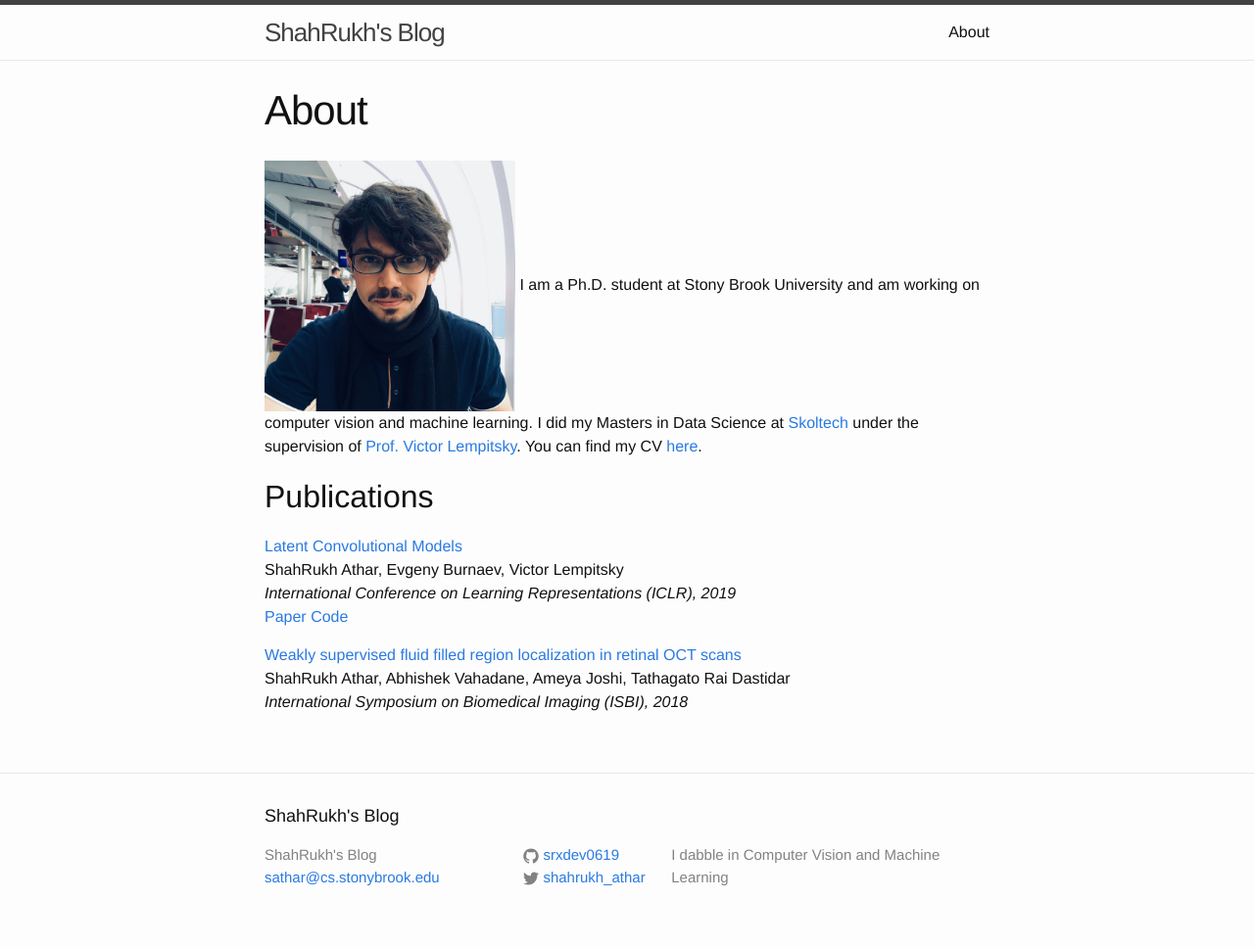
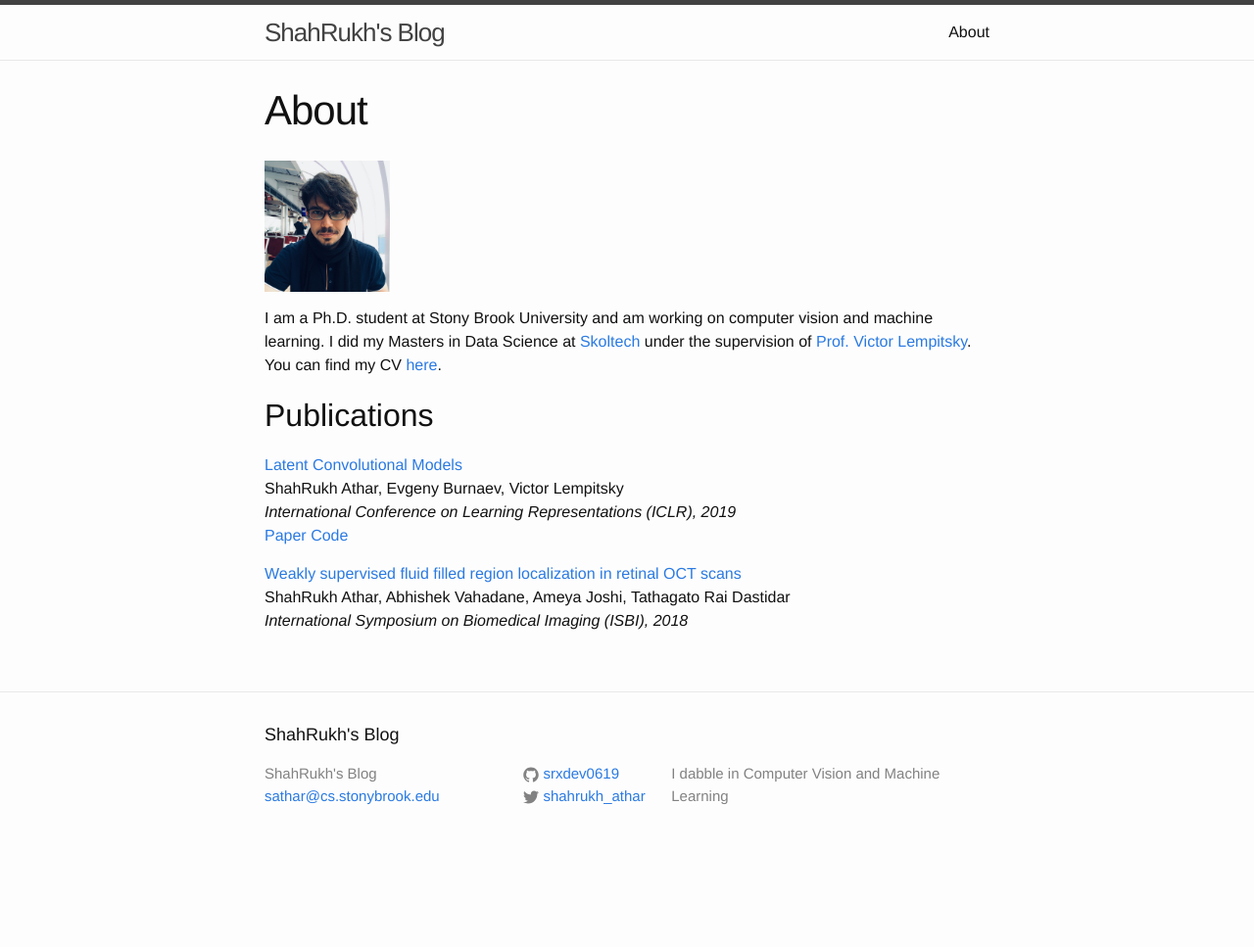
Before and after one commit to shahrukhathar/shahrukhathar.github.io, a Jekyll site: the page built from pages/about.md, in a window 1280 px wide. Shown: the whole page at 98% size. Built offline with Jekyll 4.4.1, drawn with Linux system fonts in a browser that asks for light colours; after the commit the page ends 900 px from its top, so only the background shows below that.

Commit message:
Updated Page

```diff
--- a/pages/about.md
+++ b/pages/about.md
@@ -4,7 +4,9 @@ title: About
 permalink: /about/
 ---
 
-<img src="/images/IMG_2922.jpg" height="256px" width="256px" >
+<img src="/images/IMG_2922.jpg" height="134px" width="128px" >
+
+
 I am a Ph.D. student at Stony Brook University and am working on computer vision and machine learning. I did my Masters in Data Science at [Skoltech](https://http://www.skoltech.ru/en) under the supervision of [Prof. Victor Lempitsky](http://faculty.skoltech.ru/people/victorlempitsky). You can find my CV [here](/assets/CV.pdf).
 
 
```
